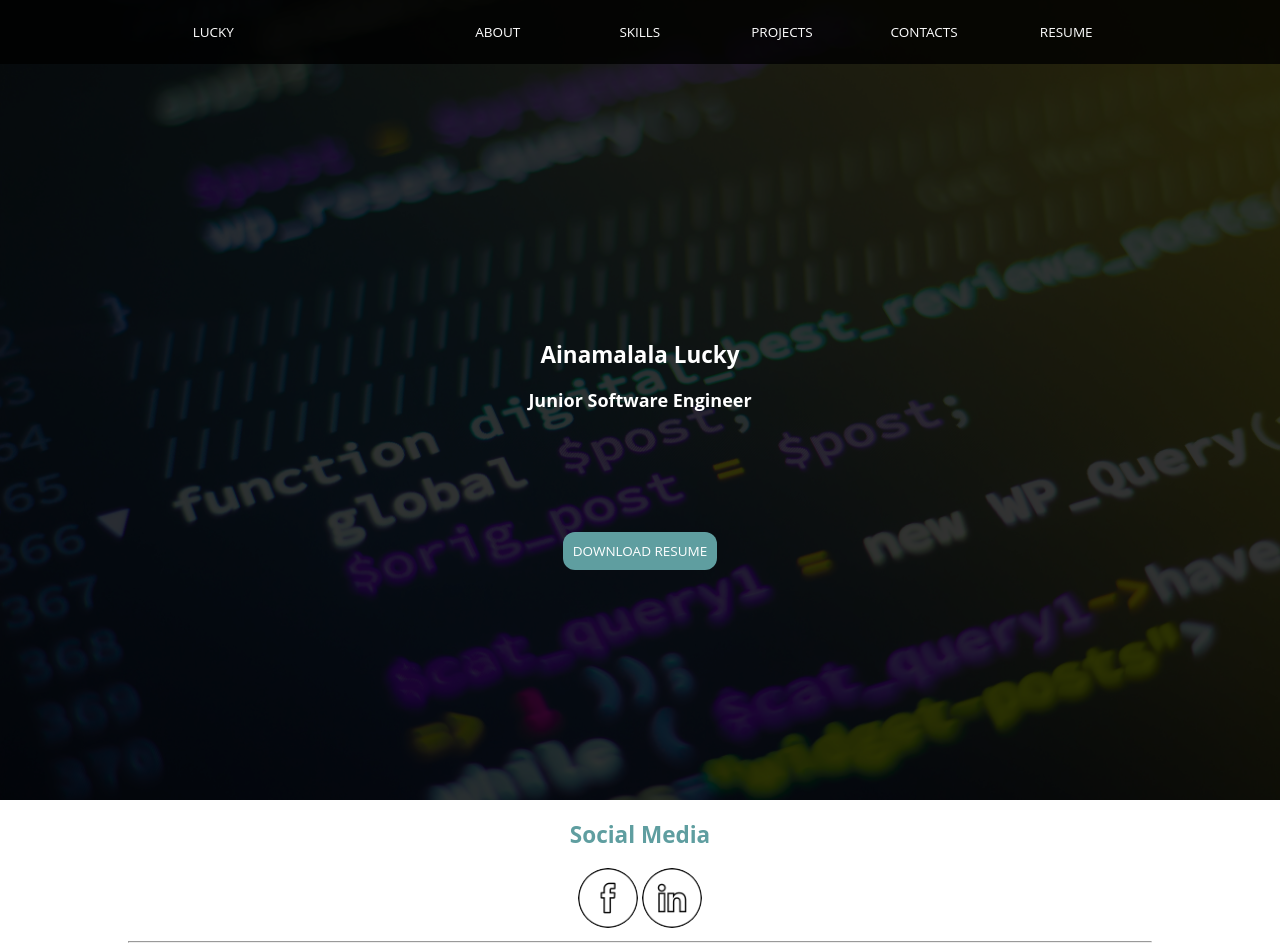
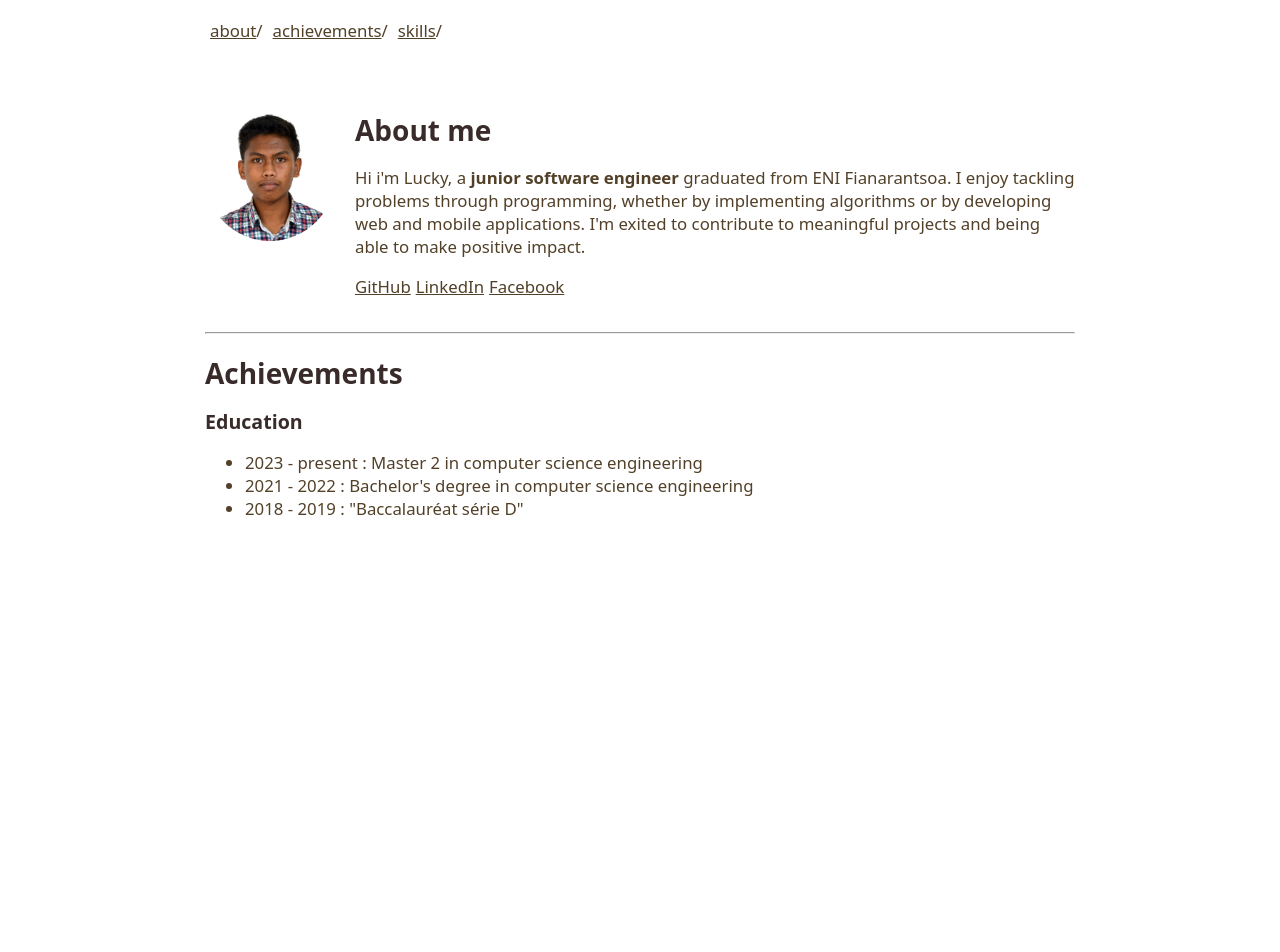
Before and after one commit to LuckyANDRIAMIORA/portfolio, a plain HTML site: page index.html in a window 1280 px wide. Shown: the top 952 px of the page. After the commit the page ends 800 px from the top, so only its background shows below. Drawn offline with Linux system fonts and the light colour scheme.

Commit message:
minimalist style

```diff
--- a/css/about.css
+++ b/css/about.css
@@ -1,72 +1,23 @@
-#social-media-links{
-    text-align: center;
-}
-
-.icones{
-    width: 40px;
-    height: 40px;
+#my-photo {
+    width: 130px;
+    height: auto;
+    object-fit: cover;
     border-radius: 100%;
 }
 
-#about-section{
-    background-color: var(--color-2);
-    text-align: center;
+#description {
+    margin-left: 20px;
 }
 
-#about-section h1 {
-    color: var(--color-3);
-    font-size: calc(2.5*var(--font-size));
+#social-media {
+    list-style-type: none;
+    padding-left: 0;
 }
 
-#about-section h2 {
-    color: var(--color-1);
-    font-size: calc(2*var(--font-size));
+#social-media li {
+    margin-right: 5px;
 }
 
-#about-section p {
-    color: var(--color-1);
-    font-size: calc(1.5*var(--font-size));
-    opacity: 0.8;
+#profile-container {
+    display: flex;
 }
-
-#profile{
-    width: 80%;
-    height: 80%;
-    padding: 0;
-    margin-bottom: 2rem;
-    border-radius: 45%;
-}
-
-#profile-container{
-    text-align: center;
-}
-
-#profile-description{
-    text-align: center;
-    margin-left: 5%;
-    margin-right: 5%;
-}
-
-
-@media only screen and (min-width:1024px){
-
-    .icones{
-        width: 60px;
-        height: 60px;
-        border-radius: 100%;
-    }
-
-    #profile{
-        width: 220px;
-        height: 270px;
-    }
-
-}
-
-@media only screen and (min-width:283px){
-    #profile{
-        width: 190px;
-        height: 240px;
-    }
-
-}
--- a/css/header.css
+++ /dev/null
@@ -1,140 +0,0 @@
-.logo {
-    display: block;
-    text-align: center;
-    padding: 7px;
-}
-
-#logo {
-    color: var(--color-2);
-    text-decoration: none;
-    font-size: calc(1.5*var(--font-size));
-    padding: 0;
-    margin: 0;
-}
-
-.dropdown {
-    display: block;
-    text-align: center;
-}
-
-.dropdown-button {
-    background-color: inherit;
-    border: none;
-    padding: 10px;
-    width: 100%;
-    text-align: center;
-    display: block;
-    cursor: pointer;
-    color: var(--color-2);
-    font-size: calc(1.5*var(--font-size));
-    border-top: 0.1px solid var(--color-1);
-}
-
-.dropdown-content {
-    display: none;
-    position: absolute;
-    background-color: var(--color-1);
-    min-width: 160px;
-    box-shadow: 1px 8px 16px 0px var(--color-1);
-    padding: 0 0 1px 0;
-    z-index: 1;
-}
-
-.navbar {
-    background-color: var(--color-1);
-    color: var(--color-2);
-    width: 100%;
-    position: fixed;
-    top: 0;
-}
-
-.navlist {
-    display: none;
-}
-
-.navlink {
-    display: none;
-}
-
-.dropdown-link {
-    color: var(--color-2);
-    display: block;
-    margin: 0;
-    padding: 10px 6px;
-    text-decoration: none;
-    text-align: center;
-    font-size: calc(1.5*var(--font-size));
-}
-
-.navlink:hover,
-.dropdown-button:hover,
-.dropdown-link:hover {
-    background-color: var(--color-3);
-}
-
-.dropdown:hover .dropdown-content {
-    display: block;
-    right: 0;
-}
-
-.dropdown-list {
-    list-style-type: none;
-    margin: 0;
-    padding: 0;
-    text-align: center;
-    display: block;
-}
-
-@media only screen and (min-width:283px) {
-    .logo {
-        position: relative;
-        float: left;
-        padding: 20px;
-    }
-
-    .dropdown {
-        display: block;
-        position: relative;
-        float: right;
-    }
-
-    .dropdown-button {
-        width: auto;
-        border-radius: 12px;
-        padding: 10px;
-        margin: 13px 10px;
-        border-top: none;
-    }
-
-}
-
-@media only screen and (min-width:1024px) {
-
-    .logo {
-        display: block;
-        text-align: center;
-        width: 100%;
-    }
-
-    .navlist {
-        list-style-type: none;
-        margin: 0;
-        padding: 0;
-        text-align: center;
-        display: block;
-
-    }
-
-    .navlink {
-        color: var(--color-2);
-        display: block;
-        margin: 0;
-        padding: 23px;
-        text-decoration: none;
-        font-size: calc(1.5*var(--font-size));
-   }
-
-    .dropdown {
-        display: none;
-    }
-}
--- a/css/hero_section.css
+++ /dev/null
@@ -1,46 +0,0 @@
-#hero-section{
-    background-image: url("../img/background_img.jpg");
-    background-repeat: no-repeat;
-    background-size: cover;
-    width: 100%;
-    height: 100vh;/*30em*/
-}
-
-#hello-section{
-    text-align: center;
-    padding-top: 40vh;
-    color: var(--color-2);
-    width: 100%;
-    height: 100%;
-    background-color: var(--color-1);
-}
-
-#hello-section h1{
-    font-size: calc(2.5*var(--font-size));
-}
-#hello-section h2{
-    font-size: calc(2*var(--font-size));
-}
-
-#resume-button{
-    text-align: center;
-    margin-top: 15vh;
-}
-
-#resume-button button{
-    background-color: var(--color-3);
-    color: var(--color-2);
-    border: none;
-    border-radius: 12px;
-    cursor: pointer;
-    padding: 10px;
-    font-size: calc(1.5*var(--font-size));
-}
-
-#resume-button button:hover{
-    border: 1px solid var(--color-3);
-}
-
-#resume-button button:active{
-    border: 2px solid var(--color-2);
-}
--- a/css/index.css
+++ b/css/index.css
@@ -1,110 +1,76 @@
-:root{
-    --font-size : 8px;
-    --color-1 :  rgba(0, 0, 0, 0.8);
-    --color-2 : white;
-    --color-3 : cadetblue;
+:root {
+    --font-size: 14px;
+    --color-1: white;
+    --color-2: #3a2b2b;
+    --color-3: rgb(82, 64, 40);
 }
 
-html, body{
+html {
+    display: flex;
+    flex-direction: column;
+    justify-content: center;
+    margin: 0;
+    padding: 0;
+    font-size: var(--font-size);
+    font-family: system-ui, -apple-system, BlinkMacSystemFont, Segoe UI, Roboto, Helvetica Neue, Arial, Noto Sans, sans-serif, Apple Color Emoji, Segoe UI Emoji, Segoe UI Symbol, Noto Color Emoji;
+    color: var(--color-2);
+}
+
+body {
+    margin-top: 0;
+    margin-bottom: 0;
+    padding: 0;
+    padding-left: 20px;
+    padding-right: 20px;
+    margin-left: auto;
+    margin-right: auto;
+    flex-direction: column;
+    display: flex;
+}
+
+@media screen and (min-width:1024px) {
+    body {
+        max-width: 65rem;
+    }
+}
+
+* {
+    box-sizing: border-box;
+}
+
+.flex-container {
+    display: flex;
+    width: 100%;
+}
+
+#content {
+    margin-top: 50px;
+}
+
+h1 {
+    font-size: 2rem;
     margin: 0;
     padding: 0;
 }
 
-*{
-    box-sizing: border-box;
-    font-family: 'Open Sans';
+h2 {
+    font-size: 1.4rem;
 }
 
-[class*="col-"]{
-    width:100%;
-    float: left;
+a,
+p,
+li {
+    font-size: 1.2rem;
 }
 
-.row::after{
-    content: "";
-    clear: both;
-    display: table;
-}
-
-hr{
-    color: var(--color-3)
-}
-
-.attribution{
-    text-align: center;
-}
-
-footer{
-    display: inline-block;
-    width: 100%;
-    text-align: center;
-    background-color: var(--color-1);
-    color: var(--color-2);
-    margin-top: 10%;
-    font-size: calc(var(--font-size));
-
-}
-
-.content{
-    text-align: center;
-    margin-left: 10%;
-    margin-right: 10%;
-}
-
-li{
-    padding: 0;
-    text-align: center;
-}
-
-a {
-    text-decoration: none;
+a,
+hr,
+p,
+li {
     color: var(--color-3);
 }
 
-footer p {
-    color: var(--color-2);
+hr {
+    margin-top: 20px;
+    margin-bottom: 20px;
 }
-
-@media only screen and (min-width:1024px){
-    :root{
-        --font-size : 9px;
-    }
-
-    .col-1{
-        width: 8.33%;
-    }
-    .col-2{
-        width: 16.66%;
-    }
-    .col-3{
-        width: 25%;
-    }
-    .col-4{
-        width: 33.33%;
-    }
-    .col-5{
-        width: 41.66;
-    }
-    .col-6{
-        width: 50%;
-    }
-    .col-7{
-        width: 58.33%;
-    }
-    .col-8{
-        width: 66.66%;
-    }
-    .col-9{
-        width: 75%;
-    }
-    .col-10{
-        width: 83.33%;
-    }
-    .col-11{
-        width: 91.66%;
-    }
-    .col-12{
-        width: 100%;
-    }
-
-}
--- /dev/null
+++ b/css/nav.css
@@ -0,0 +1,16 @@
+.navList {
+    list-style-type: none;
+    padding-left: 0;
+}
+
+.navList li{
+    margin: 5px;
+}
+
+nav{
+    display: flex;
+    width: 100%;
+    position: sticky;
+    top: 0;
+    background-color: var(--color-1);
+}
--- a/index.html
+++ b/index.html
@@ -1,108 +1,61 @@
 <!DOCTYPE html>
 <html lang="en">
+
 <head>
     <title>Ainamalala Lucky | portfolio</title>
     <meta charset="UTF-8">
     <meta name="description" content="portfolio of Lucky, a junior software engineer">
     <meta name="author" content="Ainamalala Lucky">
     <meta name="viewport" content="width=device-width, initial-scale=1.0">
-    <link rel="stylesheet" href="css/header.css">
-    <link rel="stylesheet" href="css/index.css">
-    <link rel="stylesheet" href="css/hero_section.css">
-    <link rel="stylesheet" href="css/about.css">
+    <link rel="stylesheet" href="./css/index.css">
+    <link rel="stylesheet" href="./css/nav.css">
+    <link rel="stylesheet" href="./css/about.css">
 </head>
+
 <body>
-    <nav class="navbar row">
-        <div class="col-4">
-            <div class="logo">
-                <a id="logo" href="#">
-                    LUCKY
-                </a>
-            </div>
-            <div class="dropdown">
-                <button class="dropdown-button">
-                   MENU
-                </button>
-                <div class="dropdown-content">
-                    <ul class="dropdown-list">
-                        <li>
-                            <a href="#about" class="dropdown-link">ABOUT</a>
-                        </li>
-                        <li>
-                            <a href="#" class="dropdown-link">SKILLS</a>
-                        </li>
-                        <li>
-                            <a href="#" class="dropdown-link">PROJECTS</a>
-                        </li>
-                        <li>
-                            <a href="#" class="dropdown-link">CONTACTS</a>
-                        </li>
-                        <li>
-                            <a href="#" class="dropdown-link">RESUME</a>
-                        </li>
+    <nav>
+        <ul class="flex-container navList">
+            <li><a href="#">about</a>/</li>
+            <li><a href="#achievements">achievements</a>/</li>
+            <li><a href="#">skills</a>/</li>
+        </ul>
+    </nav>
+
+    <section id="content">
+        <section id="about">
+            <div id="profile-container">
+                <div id="profile">
+                    <img src="./img/Lucky_1.jpg" alt="My photo" id="my-photo">
+                </div>
+                <div id="description">
+                    <h1>
+                        About me
+                    </h1>
+                    <p>
+                        Hi i'm Lucky, a <strong>junior software engineer</strong> graduated from ENI Fianarantsoa.
+                        I enjoy tackling problems through programming,
+                        whether by implementing algorithms or by developing web and mobile applications.
+                        I'm exited to contribute to meaningful projects and being able to make positive impact.
+                    </p>
+                    <ul class="flex-container" id="social-media">
+                        <li><a href="">GitHub</a></li>
+                        <li><a href="">LinkedIn</a></li>
+                        <li><a href="">Facebook</a></li>
                     </ul>
                 </div>
             </div>
-        </div>
-        <ul class="navlist col-8">
-            <li class="col-2">
-                <a href="#about" class="navlink">ABOUT</a>
-            </li>
-            <li class="col-2">
-                <a href="#" class="navlink">SKILLS</a>
-            </li>
-            <li class="col-2">
-                <a href="#" class="navlink">PROJECTS</a>
-            </li>
-            <li class="col-2">
-                <a href="#" class="navlink">CONTACTS</a>
-            </li>
-            <li class="col-2">
-                <a href="#" class="navlink">RESUME</a>
-            </li>
-        </ul>
-    </nav>
+        </section>
+        <hr id="achievements">
+        <section>
+            <h1>Achievements</h1>
+            <h2>Education</h2>
+            <ul>
+                <li>2023 - present : Master 2 in computer science engineering </li>
+                <li>2021 - 2022 : Bachelor's degree in computer science engineering</li>
+                <li>2018 - 2019 : "Baccalauréat série D"</li>
+            </ul>
+        </section>
+    </section>
+</body>
 
-    <section id="hero-section">
-        <div id="hello-section" class="row">
-            <h1>Ainamalala Lucky</h1>
-            <h2>Junior Software Engineer</h2>
-            <div id="resume-button" class="row">
-                <button>DOWNLOAD RESUME</button>
-            </div>
-        </div>
-    </section>
-    <section id="about-section" class="content">
-        <div class="row" id="social-media-links">
-            <h1>Social Media</h1>
-            <div class="row">
-                <a href="https://web.facebook.com/lucky.andriyaina.73">
-                    <img class="icones" src="img/facebook.png" alt="facebook">
-                </a>
-                <a href="https://www.linkedin.com/in/lucky-ainamalala-9b8344213/">
-                    <img class="icones" src="img/linkedin.png" alt="linkedin">
-                </a>
-            </div>
-        </div>
-        <hr>
-        <div class="row">
-            <div class="row" id="profile-container">
-                <h1  id="about">About Me</h1>
-                <img id="profile" src="img/Lucky.jpg" alt="Lucky's profile">
-                <h2>I want to generate positive impact on people's life using my knowledg</h2>
-                <div class="row" id="profile-description">
-                    <p>I study <strong>Computer Science</strong> at <a href="https://eni.mg/">ENI Fianarantsoa</a>, and currently working towards my Master degree.
-                        Passionate about Science and technology my interest include <strong>Software Design and Development</strong>, which is my main focus right now specificaly <strong>web and mobile development</strong>.
-                        Eager and devoted to learn more I'm still exploring the field of Data Science, Artificial Inteligence and Machine learning. I'm also itrigued by Algorithms and Theory of computation.
-                    </p>
-                </div>
-            </div>
-        </div>
-    </section>
-    <footer>
-        <p class="attribution">background-image from <a href="https://unsplash.com/fr/@hishahadat?utm_content=creditCopyText&utm_medium=referral&utm_source=unsplash">Shahadat Rahman</a> on <a href="https://unsplash.com/fr/photos/allume-sur-le-moniteur-affichant-la-fonction-digital_best_reviews-gnyA8vd3Otc?utm_content=creditCopyText&utm_medium=referral&utm_source=unsplash">Unsplash</a>
-        </p>
-        <p class="attribution"><a href="https://www.flaticon.com/fr/icones-gratuites/facebook" title="facebook icônes">Facebook icones</a> and <a href="https://www.flaticon.com/fr/icones-gratuites/linkedin" title="linkedin icônes">linkedin icônes</a> creted by Enamo Studios - Flaticon</p>
-    </footer>
-</body>
 </html>
```
Also changed, not shown: css/img/background_img.jpg (deleted), img/Lucky_1.jpg (added), img/background_img.jpg (deleted), img/facebook.png (deleted), img/linkedin.png (deleted).
